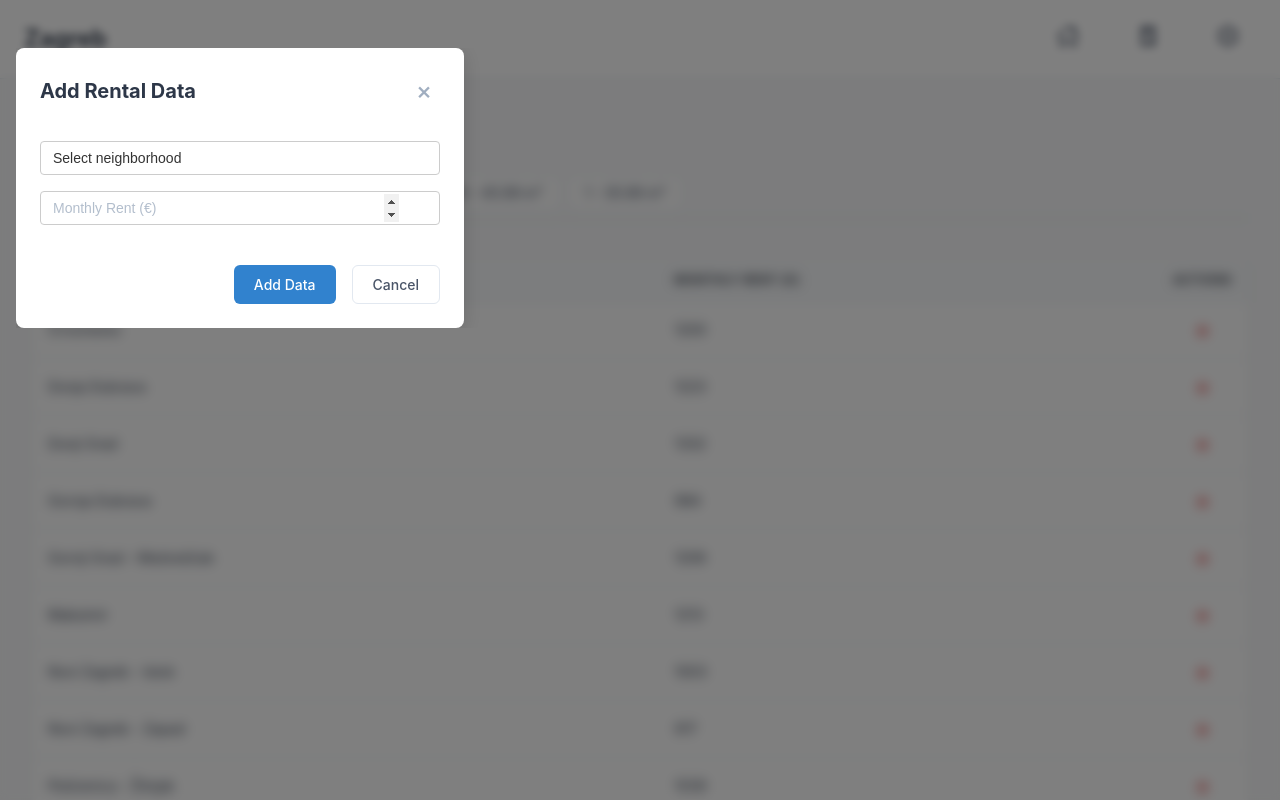
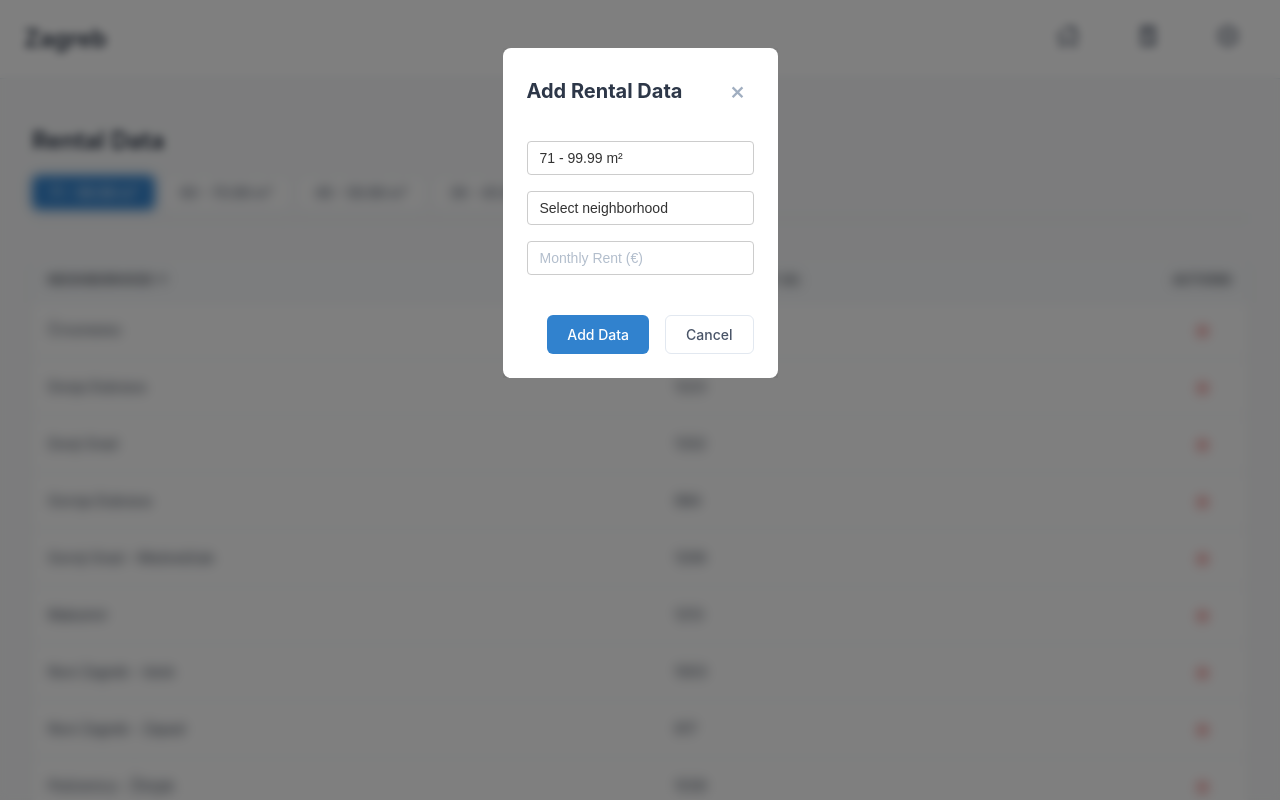
Before and after one commit to ibosnic00/roi-calculator, a React (Vite) app: page /roi-calculator/settings in a window 1280 px wide. Both pictures are taken after a click on the button "+ Add Data". Shown: the top 800 px of the page. Built offline with nearby package versions, Linux system fonts and the light colour scheme.

Commit message:
Removed browser styling and added size selection for new data input

```diff
--- a/src/App.css
+++ b/src/App.css
@@ -342,9 +342,8 @@ select:focus {
 }
 
 .add-data-section {
-  margin: 1rem 0;
+  margin: 1rem 1rem;
   display: flex;
-  justify-content: center;
 }
 
 .add-data-button {
@@ -516,7 +515,7 @@ select:focus {
 
 .form-container {
   margin: 1rem;
-  width: 100%;
+  width: auto;
   max-height: calc(100vh - 2rem);
   overflow-y: auto;
   /* Allow container to scroll */
@@ -569,12 +568,12 @@ select:focus {
   opacity: 0.8;
 }
 
-/* Number input arrows styling */
-.popup-input[type="number"]::-webkit-inner-spin-button,
-.popup-input[type="number"]::-webkit-outer-spin-button {
-  opacity: 1;
-  height: 1.75rem;
-  margin-right: 0.5rem;
+.popup-input[type="number"]::-webkit-outer-spin-button,
+.popup-input[type="number"]::-webkit-inner-spin-button {
+  -webkit-appearance: none;
+  -moz-appearance: none;
+  appearance: none;
+  margin: 0;
 }
 
 /* Rental Data Form Styles */
--- a/src/pages/SettingsPage.tsx
+++ b/src/pages/SettingsPage.tsx
@@ -7,6 +7,7 @@ export function SettingsPage() {
   const [selectedRange, setSelectedRange] = useState(rentalData[0])
   const [isAdding, setIsAdding] = useState(false)
   const [newData, setNewData] = useState({
+    sizeRange: '',
     neighborhood: '',
     rent: ''
   })
@@ -24,9 +25,10 @@ export function SettingsPage() {
 
   const handleAdd = (e: React.FormEvent) => {
     e.preventDefault()
-    if (newData.neighborhood && newData.rent) {
-      addRent(selectedRange.minSize, newData.neighborhood, Number(newData.rent))
-      setNewData({ neighborhood: '', rent: '' })
+    if (newData.neighborhood && newData.rent && newData.sizeRange) {
+      const [minSize] = newData.sizeRange.split('-').map(Number)
+      addRent(minSize, newData.neighborhood, Number(newData.rent))
+      setNewData({ sizeRange: '', neighborhood: '', rent: '' })
       setIsAdding(false)
       setIsCustomneighborhood(false)
     }
@@ -61,7 +63,13 @@ export function SettingsPage() {
           {!isAdding ? (
             <button
               className="add-data-button"
-              onClick={() => setIsAdding(true)}
+              onClick={() => {
+                setNewData(prev => ({
+                  ...prev,
+                  sizeRange: `${selectedRange.minSize}-${selectedRange.maxSize}`
+                }));
+                setIsAdding(true);
+              }}
             >
               + Add Data
             </button>
@@ -138,6 +146,20 @@ export function SettingsPage() {
                 </button>
               </div>
 
+              <select
+                value={newData.sizeRange}
+                onChange={e => setNewData(prev => ({ ...prev, sizeRange: e.target.value }))}
+                required
+                className="popup-input"
+              >
+                <option value="">Select Size Range</option>
+                {rentalData.map(range => (
+                  <option key={range.minSize} value={`${range.minSize}-${range.maxSize}`}>
+                    {range.minSize} - {range.maxSize} m²
+                  </option>
+                ))}
+              </select>
+
               {isCustomneighborhood ? (
                 <input
                   type="text"
@@ -177,7 +199,6 @@ export function SettingsPage() {
                 value={newData.rent}
                 onChange={e => setNewData(prev => ({ ...prev, rent: e.target.value }))}
                 required
-                step="1"
                 className="popup-input"
               />
 
```
